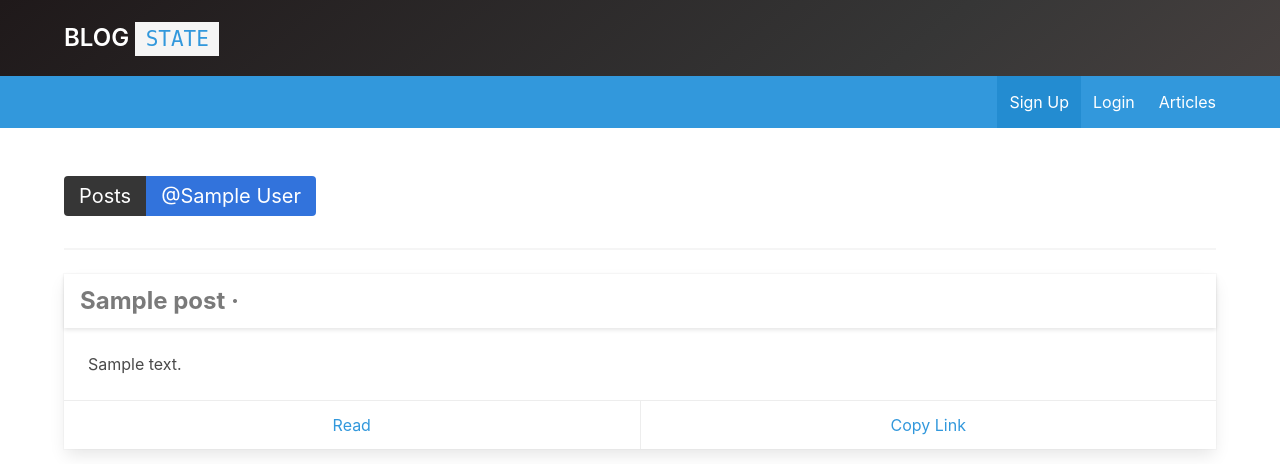
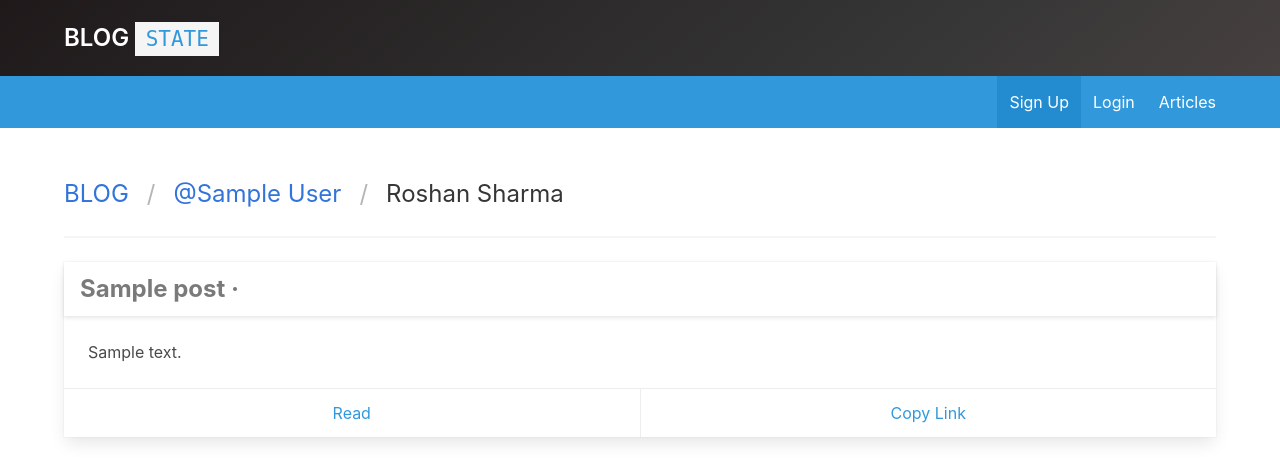
Before and after one commit to roshnet/blogstate-refactor, a Flask app: template blogstate/templates/posts.html in a window 1280 px wide. Shown: the top 464 px of the page. Run offline with Flask 2, Linux system fonts and the light colour scheme; the template is opened without the code that fills it: most values are stand-ins (such as "Sample title", 1, 10 or a date in 2020).

Commit message:
enh: Use breadcrumbs to modify posts-viewer UI

```diff
--- a/blogstate/templates/posts.html
+++ b/blogstate/templates/posts.html
@@ -8,10 +8,13 @@
 
 <section class="section">
     <div class="container">
-        <p class="tags has-addons">
-            <span class="tag is-dark is-large">Posts</span>
-            <span class="tag is-link is-large">@{{ author }}</span>
-        </p>
+        <nav class="breadcrumb is-large">
+            <ul>
+                <li><a>BLOG</a></li>
+                <li><a>@{{ author }}</a></li>
+                <li class="is-active"><a>Roshan Sharma</a></li
+            </ul>
+        </nav>
         <hr>
         {% for post in posts %}
         <div class="card">
```
